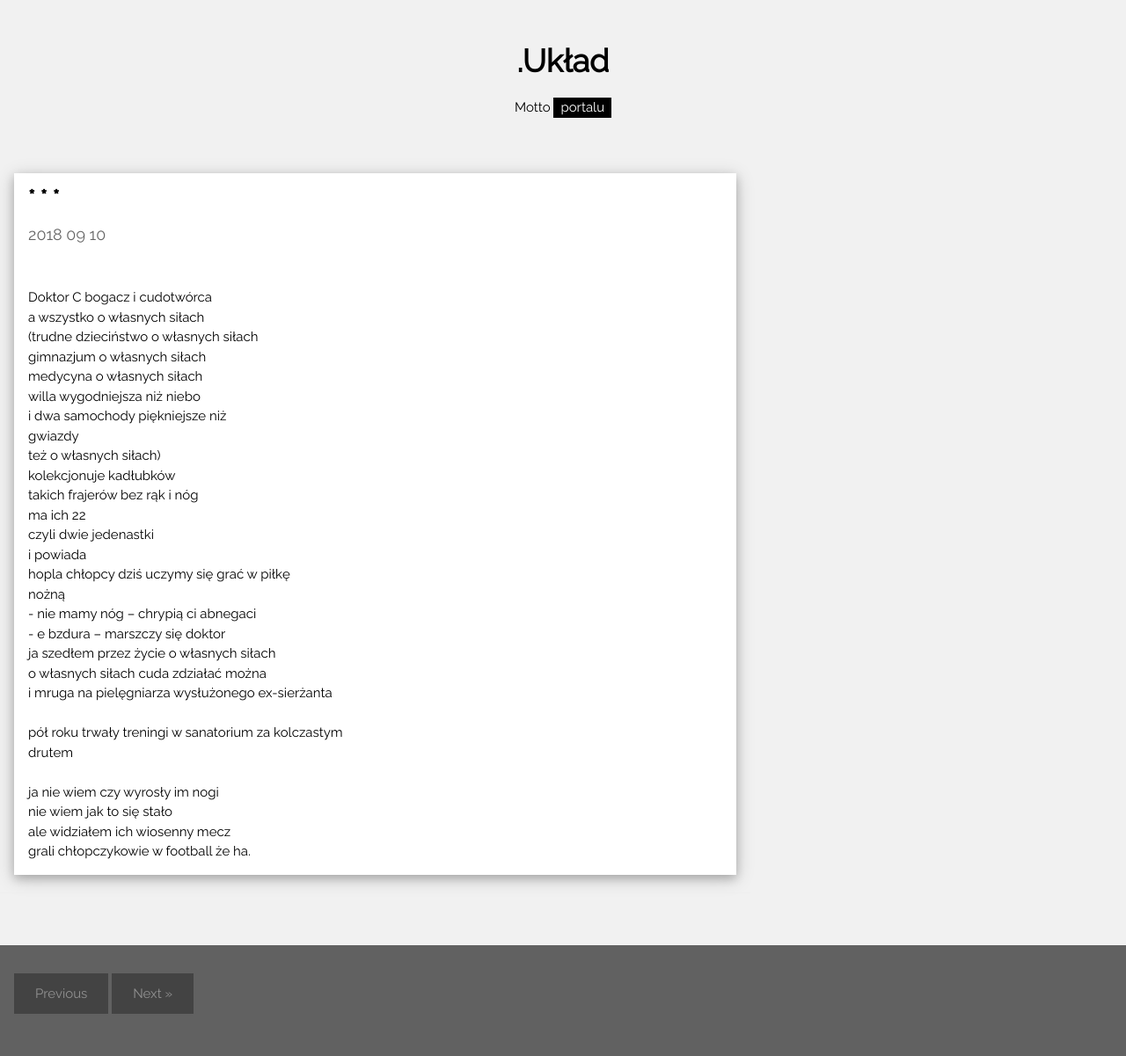
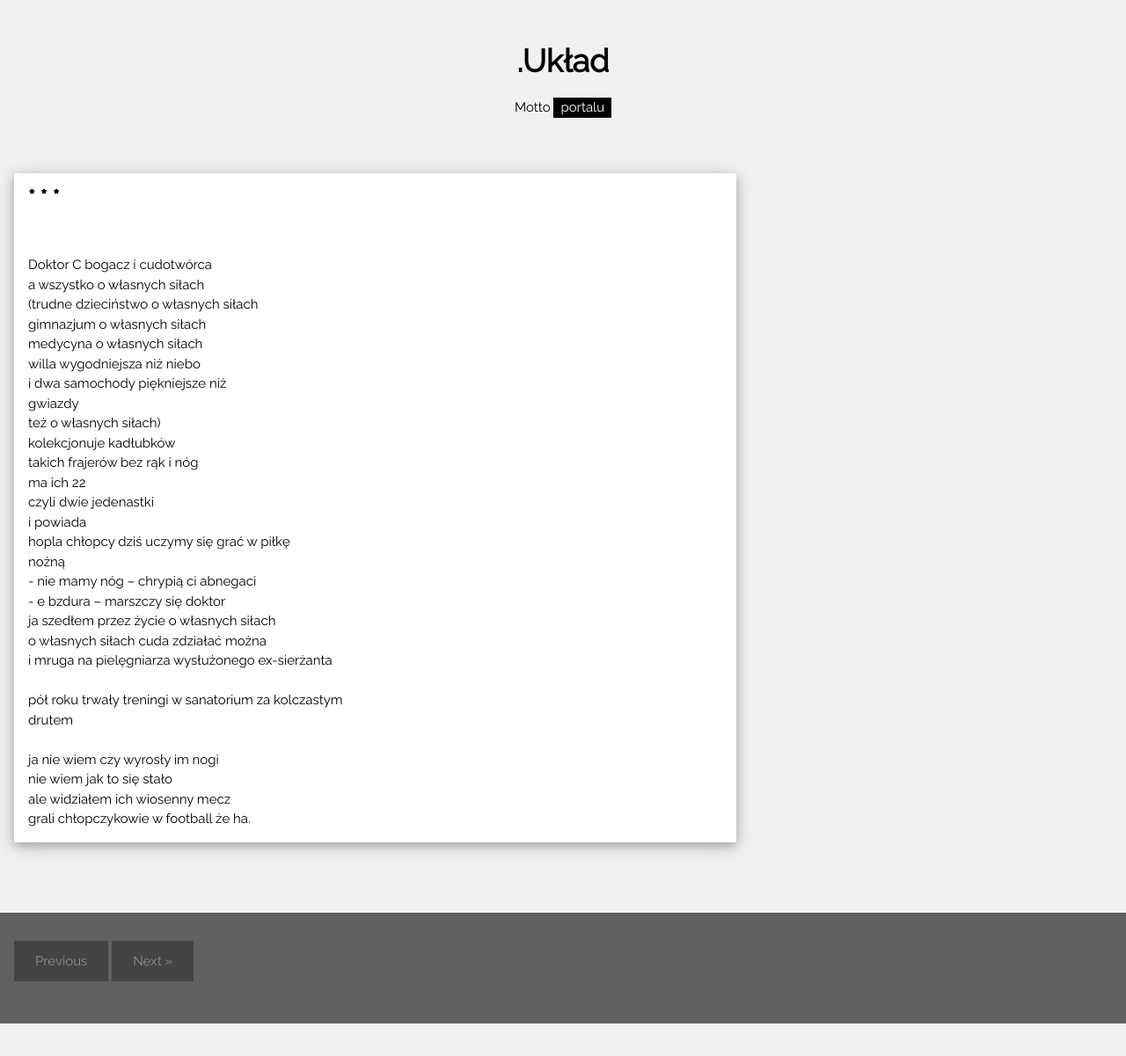
Before and after one commit to dot-Uklad/pelnosprawnosc, a Jekyll site: the page built from README.md, in a window 1280 px wide. Shown: the whole page at 88% size. Built offline with Jekyll 4.4.1, drawn with Linux system fonts in a browser that asks for light colours; our own code applies the rules of GitHub Pages for plain Markdown files; after the commit the page ends 1164 px from its top, so only the background shows below that.

Commit message:
Update default.html

```diff
--- a/_layouts/default.html
+++ b/_layouts/default.html
@@ -30,7 +30,7 @@ and is wrapped around the whole page content, except for the footer in this exam
     <!--<img src="/images/niema.jpg" alt="Obrazek" style="width:100%">-->
     <div class="w3-container">
       <h3><b>* * *</b></h3>
-      <h5><span class="w3-opacity">2018 09 10</span></h5>
+     <!-- <h5><span class="w3-opacity">2018 09 10</span></h5>-->
     </div>
 
     <div class="w3-container">
```
